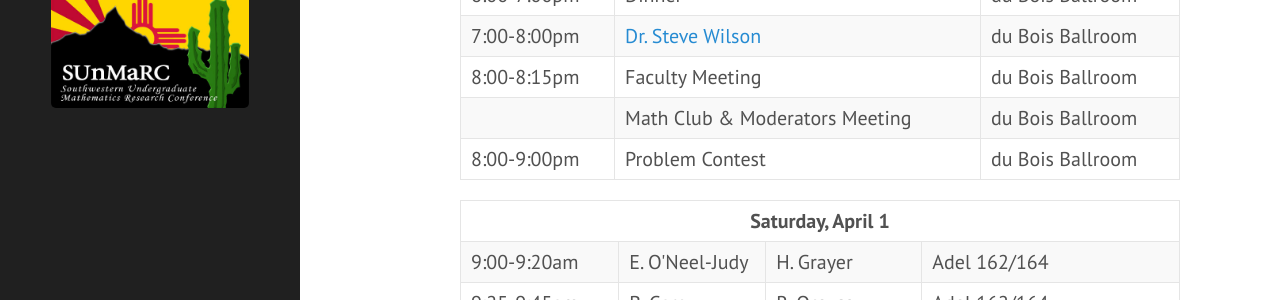
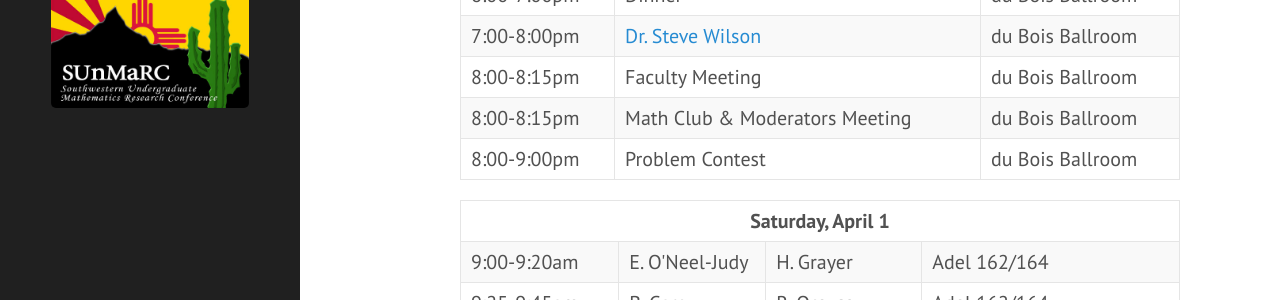
Before and after one commit to NAUMathStat/sunmarc2017, a Jekyll site: the page built from schedule.md, in a window 1280 px wide and 900 px high. Shown: the part 358-658 px from the top of the window. Built offline with Jekyll 4.4.1, drawn with Linux system fonts in a browser that asks for light colours.

Commit message:
Update to schedule

```diff
--- a/schedule.md
+++ b/schedule.md
@@ -26,17 +26,13 @@ Student talks are 20 minutes long and should include time for questions at the e
 <td colspan="2"><a href="https://naumathstat.github.io/sunmarc2017/speakers/">Dr. Steve Wilson</a></td>
 <td>du Bois Ballroom</td>
 </tr>
-<!-- <tr>
-<td></td>
-<td colspan="3"><i>To Fight And Never Lose</i></td>
-</tr>-->
 <tr>
 <td>8:00-8:15pm</td>
 <td colspan="2">Faculty Meeting</td>
 <td>du Bois Ballroom</td>
 </tr>
 <tr>
-<td></td>
+<td>8:00-8:15pm</td>
 <td colspan="2">Math Club & Moderators Meeting</td>
 <td>du Bois Ballroom</td>
 </tr>
```
